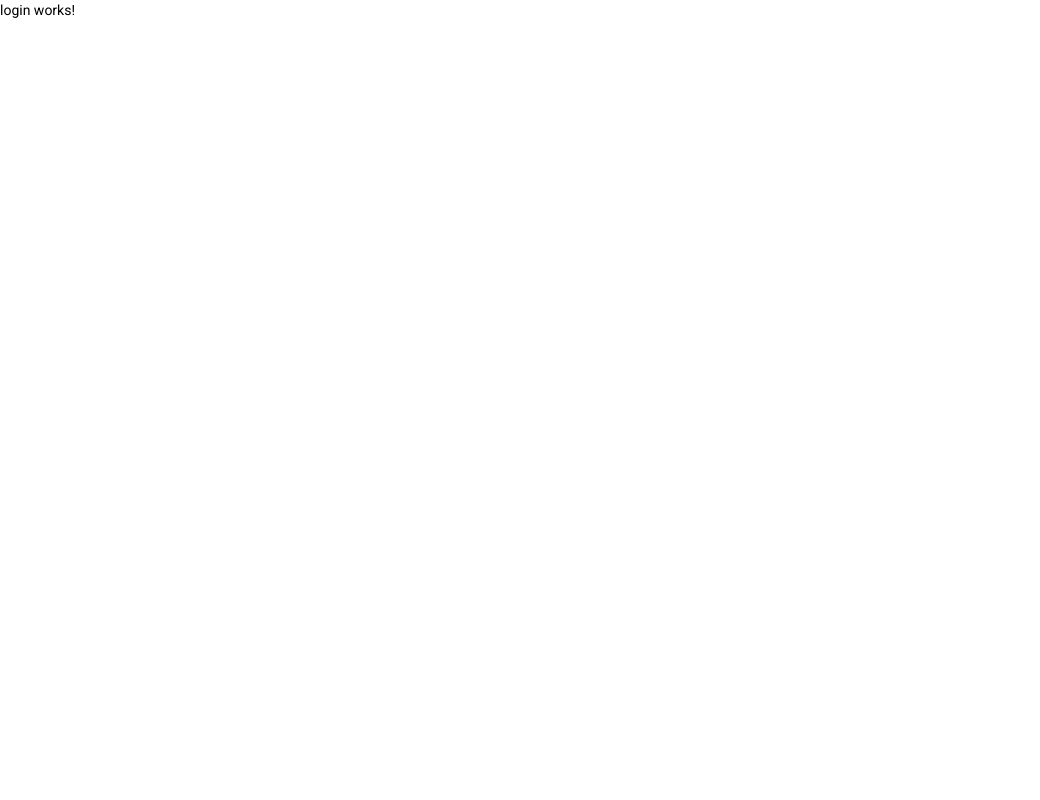
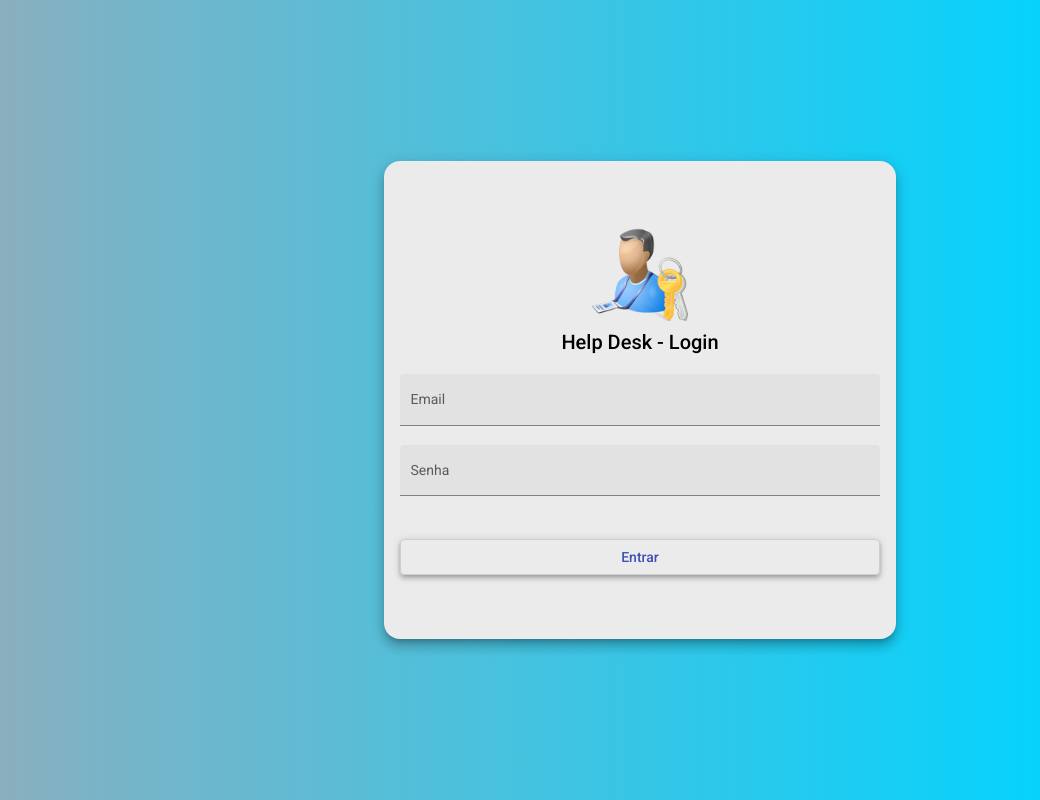
Before and after one commit to marcelorfranca/helpdesk-front, an Angular app: page /login in a window 1280 px wide. Shown: the whole page, without its empty margins (0-1040 px from the left). Built offline with nearby package versions, Linux system fonts and the light colour scheme.

Commit message:
HTML e CSS para Login

```diff
--- a/src/app/components/login/login.component.css
+++ b/src/app/components/login/login.component.css
@@ -0,0 +1,35 @@
+.container {
+    height: 100%;
+    background: linear-gradient(90deg, rgba(2, 0, 36, 1) 0%, rgba(139, 175, 190, 1) 0%, rgba(121, 180, 199, 1) 8%, rgba(0, 212, 255, 0.9948354341736695) 84%);
+    display: flex;
+    align-items: center;
+    justify-content: center;
+}
+
+.form {
+    width: 30rem;
+    margin: auto;
+    background-color: rgb(235, 235, 235);
+    padding: 4rem 1rem;
+    border-radius: 1rem;
+}
+
+img {
+    height: 20%;
+    width: 20%;
+    margin: auto;
+    margin-left: 40%;
+}
+
+h2 {
+    width: 100%;
+    text-align: center;
+}
+
+.full-width {
+    width: 100%;
+}
+
+button {
+    margin-top: 1.5rem;
+}
--- a/src/app/components/login/login.component.html
+++ b/src/app/components/login/login.component.html
@@ -1 +1,21 @@
-<p>login works!</p>
+<div class="container">
+    <form class="form mat-elevation-z8">
+
+        <img src="assets/img/login.png" alt="Imagem Login - HelpDesk">
+
+        <h2>Help Desk - Login</h2>
+
+        <mat-form-field class="full-width" appearance="fill">
+            <mat-label>Email</mat-label>
+            <input matInput placeholder="Ex. fulano@email.com">
+        </mat-form-field>
+
+        <mat-form-field class="full-width" appearance="fill">
+            <mat-label>Senha</mat-label>
+            <input type="password" matInput placeholder="Ex. 123">
+        </mat-form-field>
+
+        <button class="full-width mat-elevation-z4" mat-stroked-button color="primary">Entrar</button>
+    </form>
+
+</div>
```
Also changed, not shown: src/assets/img/login.png (added).
